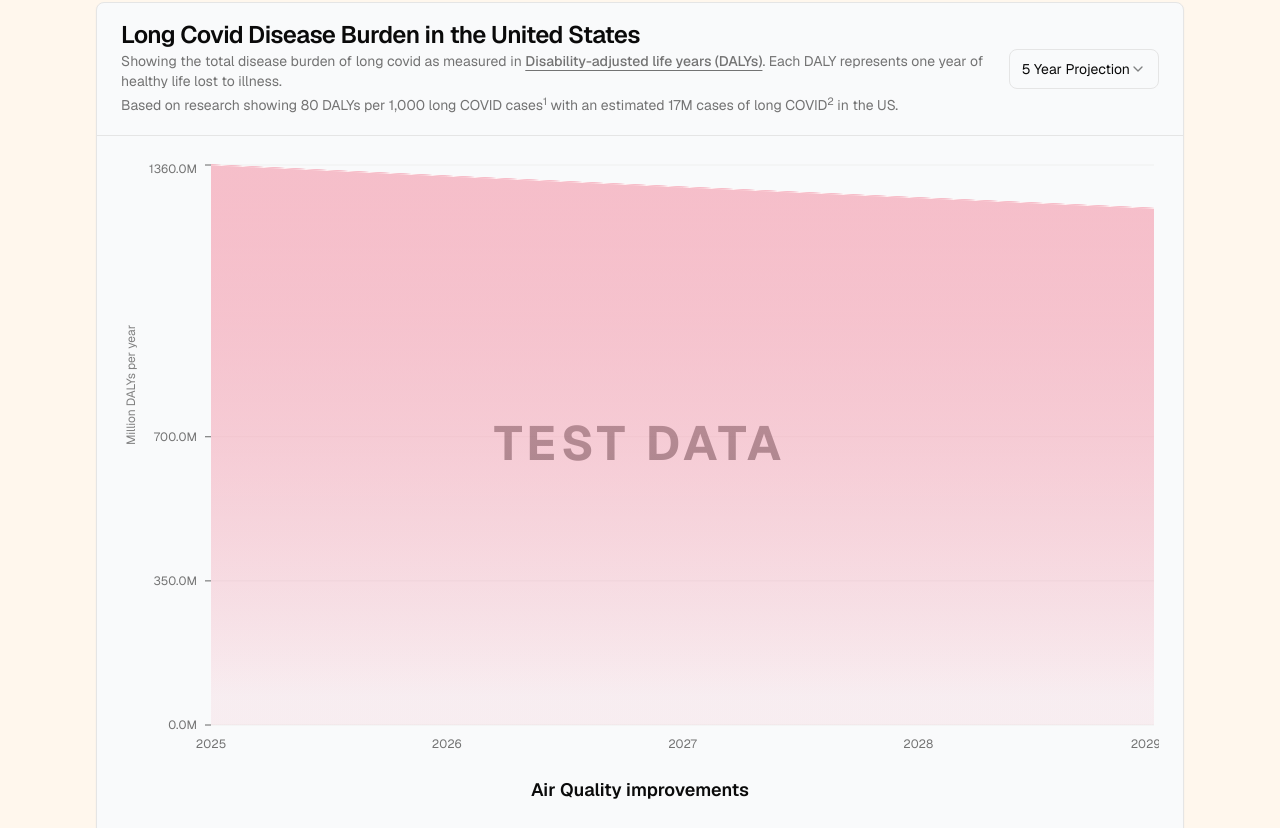
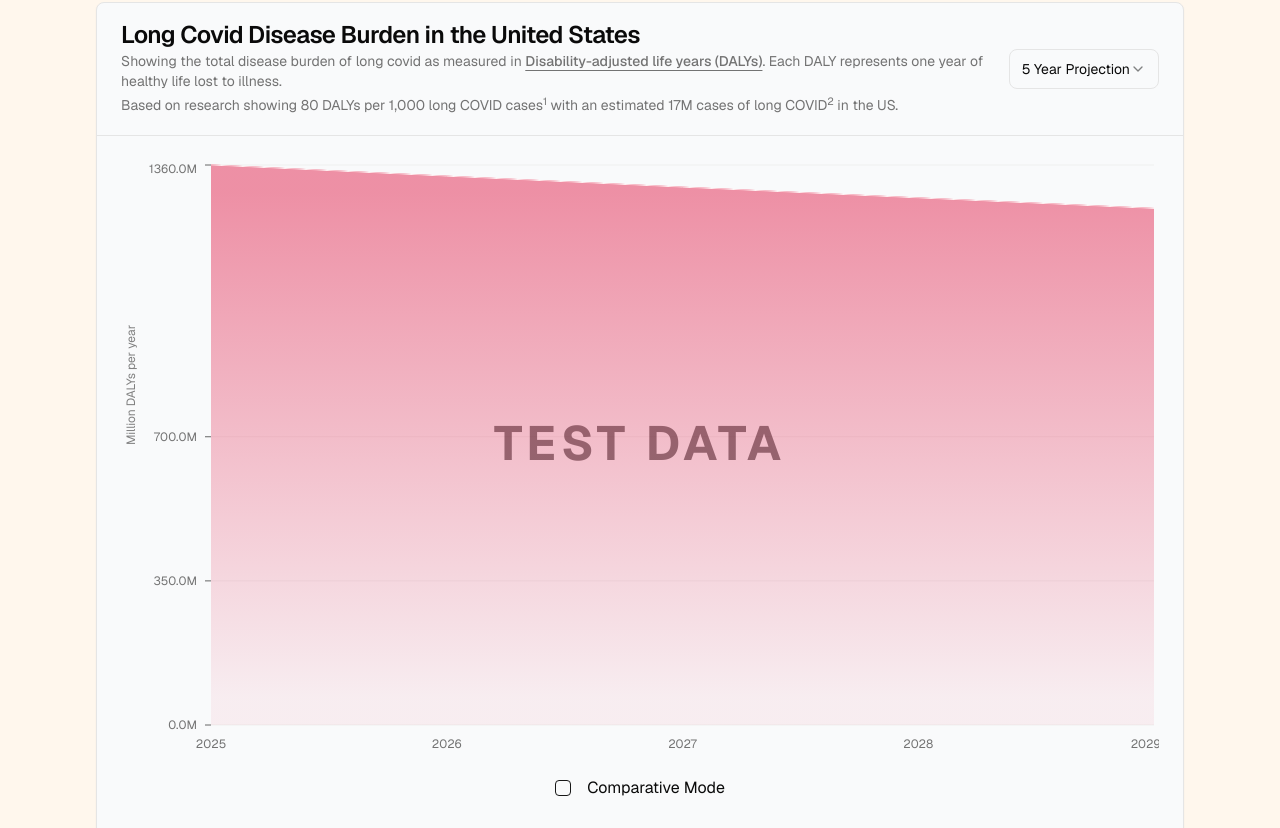
Before and after one commit to DevinCLane/long-covid-dalys, a React (Vite) app: page / in a window 1280 px wide. Shown: the part 332-1160 px from the top of the page. Built offline with nearby package versions, Linux system fonts and the light colour scheme.

Commit message:
Refactor intervention handling and improve chart data generation for comparative mode

```diff
--- a/src/components/LC-DALYs.tsx
+++ b/src/components/LC-DALYs.tsx
@@ -24,7 +24,11 @@ import {
   SelectValue,
 } from "@/components/ui/select";
 import { InterventionArea } from "@/components/intervention-area";
+import { Checkbox } from "./ui/checkbox";
 
+/**
+ * Defines categories into which multiple interventions are grouped.
+ */
 const GROUP_LABELS: Record<string, string> = {
   air: "Air Quality improvements",
   masking: "Masking",
@@ -46,6 +50,9 @@ interface Intervention {
   reductionFn: (sliderValue: number) => number;
 }
 
+/**
+ * List of interventions to display. Add or remove interventions here.
+ */
 const INTERVENTIONS: Intervention[] = [
   {
     key: "airExchangeRate",
@@ -228,6 +235,9 @@ const INTERVENTIONS: Intervention[] = [
   },
 ];
 
+/**
+ * Groups interventions by their category for display purposes.
+ */
 const groupedInterventions = INTERVENTIONS.reduce(
   (acc, intervention) => {
     if (!acc[intervention.group]) acc[intervention.group] = [];
@@ -237,8 +247,19 @@ const groupedInterventions = INTERVENTIONS.reduce(
   {} as Record<string, Intervention[]>,
 );
 
-const generateChartData = () => {
-  const data = [];
+interface ChartDataItem {
+  date: string;
+  dalys: number;
+  [key: string]: number | string;
+}
+
+/**
+ * Generates the baseline chart data for Long COVID DALYs.
+ * Starts with 17 million cases and reduces by 2% each year.
+ * Each case contributes 80 DALYs per 1,000 people.
+ */
+const generateChartDataItems = () => {
+  const data: ChartDataItem[] = [];
   let baselineCases = 17000000; // Starting with 17M cases
   const yearlyReduction = 0.98; // 2% reduction per year
   // 80 DALYs per 1k people with LC
@@ -256,44 +277,46 @@ const generateChartData = () => {
   return data;
 };
 
-const chartData = generateChartData();
+const chartDataItems = generateChartDataItems();
 
-const chartConfig = {
-  dalys: {
-    label: "Million DALYs per year",
-    color: "hsl(var(--chart-1))",
-  },
-  interventionDalys: {
-    label: "With interventions",
-    color: "hsl(var(--chart-2))",
-  },
-} satisfies ChartConfig;
+// const chartConfig = {
+//   dalys: {
+//     label: "Million DALYs per year",
+//     color: "hsl(var(--chart-1))",
+//   },
+//   interventionDalys: {
+//     label: "With interventions",
+//     color: "hsl(var(--chart-2))",
+//   },
+// } satisfies ChartConfig;
 
+// to do: checkboxes no longer enable or disable sliders.
+// instead, checkboxes will enable a "comparison mode". Each time you click a checkbox, it adds that intervention to the chart as its own line.
+// this way, a user can compare various interventions against each other, and the baseline.
+
+/**
+ * Calculates the reduced DALYs based on selected interventions and their slider values.
+ * @param baseData - The baseline chart data (no intervention).
+ * @param interventionIsChecked - Object indicating which interventions are checked.
+ * @param interventionSliderValues - Object containing slider values for each intervention.
+ * @returns The modified chart data with reduced DALYs.
+ */
 const calculateReducedDALYs = (
-  baseData: typeof chartData,
-  interventionIsChecked: Record<string, boolean>,
+  item: ChartDataItem,
   interventionSliderValues: Record<string, number>,
 ) => {
   let reductionFactor = 0;
   for (const intervention of INTERVENTIONS) {
-    if (interventionIsChecked[intervention.key]) {
-      const sliderValue = interventionSliderValues[intervention.key];
-      reductionFactor += intervention.reductionFn(sliderValue);
-    }
+    const sliderValue = interventionSliderValues[intervention.key];
+    reductionFactor += intervention.reductionFn(sliderValue);
   }
 
-  return baseData.map((item) => ({
-    date: item.date,
-    dalys: Math.round(item.dalys * (1 - reductionFactor)),
-  }));
+  return Math.round(item.dalys * (1 - reductionFactor));
 };
 
 export function LCDALYs() {
   const [timeRange, setTimeRange] = React.useState("5y");
-
-  const initialInterventionCheckBoxStatus = Object.fromEntries(
-    INTERVENTIONS.map((intervention) => [intervention.key, false]),
-  );
+  const [isComparativeMode, setIsComparativeMode] = React.useState(false);
 
   const initialInterventionValues = Object.fromEntries(
     INTERVENTIONS.map((intervention) => [
@@ -302,19 +325,35 @@ export function LCDALYs() {
     ]),
   );
 
-  const [interventionIsChecked, setInterventionIsChecked] = React.useState(
-    initialInterventionCheckBoxStatus,
-  );
-
   const [interventionSliderValues, setInterventionSliderValues] =
     React.useState(initialInterventionValues);
 
-  const handleInterventionChange = (id: string, checked: boolean) => {
-    setInterventionIsChecked((prev) => ({
-      ...prev,
-      [id]: checked,
-    }));
-  };
+  // loop through interventions and create a chart config for each
+  const chartConfig: ChartConfig = React.useMemo(() => {
+    const config: ChartConfig = {
+      dalys: {
+        label: "Baseline DALYs (no intervention)",
+        color: "hsl(var(--chart-1))",
+      },
+    };
+    if (isComparativeMode) {
+      INTERVENTIONS.forEach((intervention, index) => {
+        if (interventionSliderValues[intervention.key] > 0) {
+          config[intervention.key] = {
+            label: intervention.sliderLabel,
+            color: `hsl(var(--chart-${index + 3}))`,
+          };
+        }
+      });
+    } else {
+      config.interventionDalys = {
+        label: "Intervention DALYs",
+        color: "hsl(var(--chart-2))",
+      };
+    }
+
+    return config;
+  }, [isComparativeMode, interventionSliderValues]);
 
   const handleSliderValueChange = (id: string, value: number[]) => {
     setInterventionSliderValues((prev) => ({
@@ -323,40 +362,42 @@ export function LCDALYs() {
     }));
   };
 
-  const filteredData = chartData
-    .map((baselineItem) => {
-      const date = baselineItem.date;
-      const interventionDalys = calculateReducedDALYs(
-        [baselineItem],
-        interventionIsChecked,
-        interventionSliderValues,
-      )[0].dalys;
+  const durationToEndDate: Record<string, Date> = {
+    "5y": new Date("2029-01-01"),
+    "10y": new Date("2034-01-01"),
+  };
 
-      return {
-        date,
-        dalys: baselineItem.dalys,
-        interventionDalys,
+  const filteredData = chartDataItems
+    .map((chartDataItem) => {
+      const modifiedDataItem: ChartDataItem = {
+        ...chartDataItem,
       };
+
+      if (isComparativeMode) {
+        // add each intervention's DALYs to the modified data item
+        INTERVENTIONS.forEach((intervention) => {
+          const sliderValue = interventionSliderValues[intervention.key];
+          modifiedDataItem[intervention.key] = Math.round(
+            chartDataItem.dalys *
+              (1 -
+                (sliderValue > 0 ? intervention.reductionFn(sliderValue) : 0)),
+          );
+        });
+      } else {
+        // in cumulative mode, we only add the interventionDalys
+        const interventionDalys = calculateReducedDALYs(
+          chartDataItem,
+          interventionSliderValues,
+        );
+        modifiedDataItem.interventionDalys = interventionDalys;
+      }
+
+      return modifiedDataItem;
     })
     .filter((item) => {
       const date = new Date(item.date);
       const startDate = new Date("2025-01-01");
-      let endDate = new Date("2029-01-01");
-
-      switch (timeRange) {
-        case "10y":
-          endDate = new Date("2034-01-01");
-          break;
-        case "25y":
-          endDate = new Date("2049-01-01");
-          break;
-        case "50y":
-          endDate = new Date("2074-01-01");
-          break;
-        case "100y":
-          endDate = new Date("2124-01-01");
-          break;
-      }
+      const endDate = durationToEndDate[timeRange];
       return date >= startDate && date <= endDate;
     });
 
@@ -396,15 +437,6 @@ export function LCDALYs() {
             </SelectItem>
             <SelectItem value="10y" className="rounded-lg">
               10 Year Projection
-            </SelectItem>
-            <SelectItem value="25y" className="rounded-lg">
-              25 Year Projection
-            </SelectItem>
-            <SelectItem value="50y" className="rounded-lg">
-              50 Year Projection
-            </SelectItem>
-            <SelectItem value="100y" className="rounded-lg">
-              100 Year Projection
             </SelectItem>
           </SelectContent>
         </Select>
@@ -501,7 +533,17 @@ export function LCDALYs() {
                 />
               }
             />
-            <Area
+            {Object.entries(chartConfig).map(([key]) => (
+              <Area
+                key={key}
+                dataKey={key}
+                type="natural"
+                fill={`url(#fill${key})`}
+                stroke={`var(--color-${key})`}
+              />
+            ))}
+            {/*
+                        <Area
               dataKey="dalys"
               type="natural"
               fill="url(#filldalys)"
@@ -513,9 +555,22 @@ export function LCDALYs() {
               fill="url(#fillInterventionDalys)"
               stroke="var(--color-interventionDalys)"
             />
+
+            */}
           </AreaChart>
         </ChartContainer>
         <div className="mt-4 space-y-8">
+          {/* checkbox for comparative mode vs cumulative mode */}
+          <div className="flex items-center justify-center gap-4">
+            <Checkbox
+              id="comparative-mode"
+              checked={isComparativeMode}
+              onCheckedChange={(checked) =>
+                setIsComparativeMode(checked as boolean)
+              }
+            />
+            <label htmlFor="comparative-mode">Comparative Mode</label>
+          </div>
           {Object.entries(groupedInterventions).map(
             ([group, groupInterventions]) => (
               <div key={group}>
@@ -527,13 +582,6 @@ export function LCDALYs() {
                     <InterventionArea
                       key={intervention.key}
                       id={intervention.key}
-                      checked={interventionIsChecked[intervention.key]}
-                      onCheckedChange={(checked) =>
-                        handleInterventionChange(
-                          intervention.key,
-                          checked as boolean,
-                        )
-                      }
                       ariaLabel={intervention.ariaLabel}
                       sliderLabel={intervention.sliderLabel}
                       sliderSubLabel={intervention.sliderSubLabel}
@@ -542,7 +590,7 @@ export function LCDALYs() {
                       sliderStep={intervention.sliderStep}
                       sliderInitialValue={intervention.defaultValue}
                       sliderDefaultValue={intervention.defaultValue}
-                      sliderDisabled={!interventionIsChecked[intervention.key]}
+                      sliderDisabled={false}
                       onSliderChange={(value) =>
                         handleSliderValueChange(intervention.key, value)
                       }
--- a/src/components/intervention-area.tsx
+++ b/src/components/intervention-area.tsx
@@ -1,10 +1,7 @@
-import { Checkbox } from "@/components/ui/checkbox";
 import { InterventionsSlider } from "@/components/interventions-slider";
 
 interface InterventionAreaProps {
   id: string;
-  checked: boolean;
-  onCheckedChange: (checked: boolean) => void;
   ariaLabel?: string;
   sliderLabel: string;
   sliderSubLabel: string;
@@ -19,8 +16,6 @@ interface InterventionAreaProps {
 
 export function InterventionArea({
   id,
-  checked,
-  onCheckedChange,
   ariaLabel,
   sliderLabel,
   sliderSubLabel,
@@ -34,7 +29,6 @@ export function InterventionArea({
 }: InterventionAreaProps) {
   return (
     <div className="mt-4 flex gap-x-4 text-left">
-      <Checkbox id={id} checked={checked} onCheckedChange={onCheckedChange} />
       <div className="grid w-full gap-0.5 leading-none">
         <label htmlFor={id} className="sr-only">
           {ariaLabel}
--- a/src/index.css
+++ b/src/index.css
@@ -36,6 +36,7 @@
     --chart-3: 197 37% 24%;
     --chart-4: 43 74% 66%;
     --chart-5: 27 87% 67%;
+    /* todo add various colors */
   }
 
   .dark {
```
